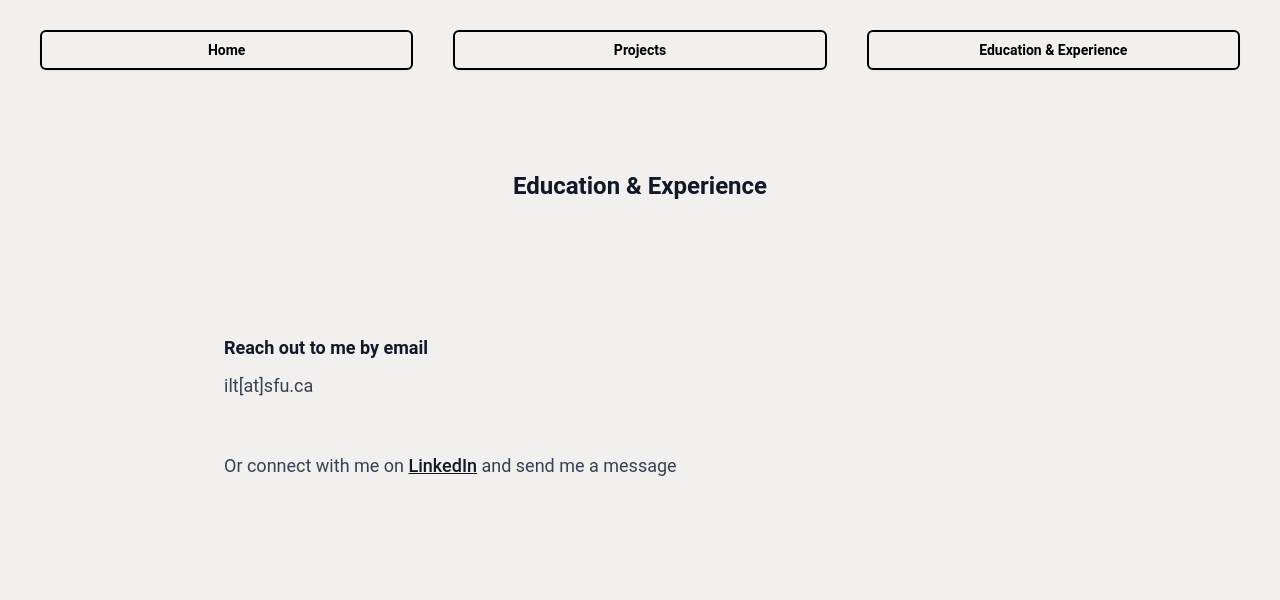
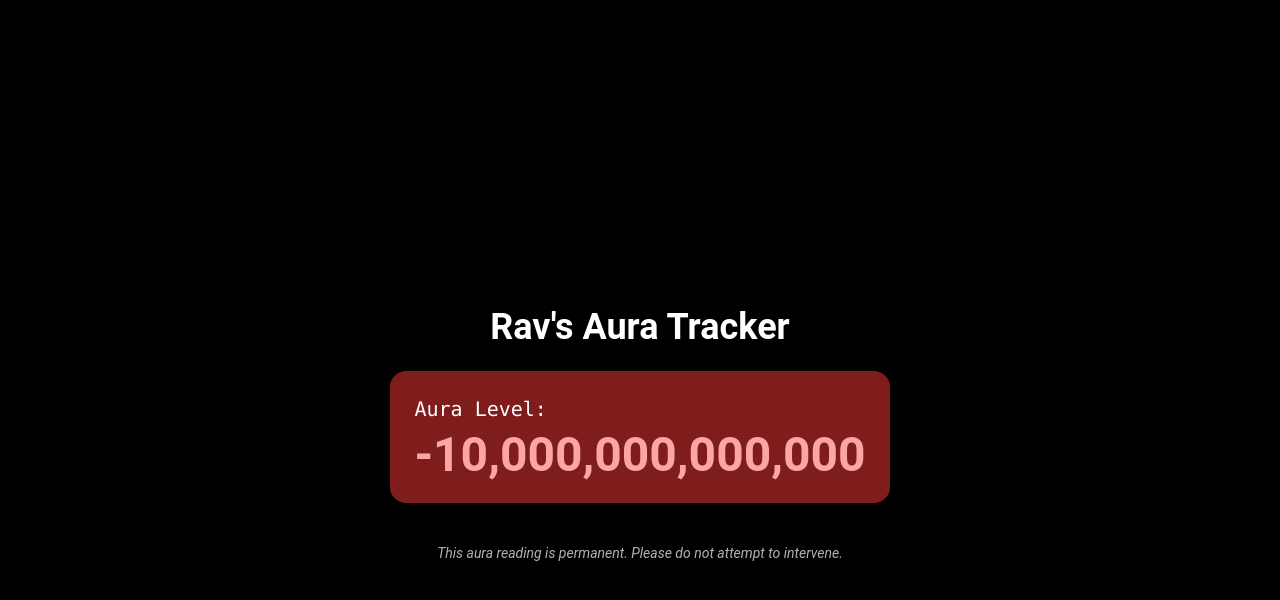
Before and after one commit to IsithaT/isitha-portfolio, a Next.js app in the folder portfolio/: page /contact in a window 1280 px wide. Shown: the top 600 px of the page. Built offline with nearby package versions, Linux system fonts and the light colour scheme.

Commit message:
temp Update page.tsx for a lil joke :)

```diff
--- a/portfolio/src/app/contact/page.tsx
+++ b/portfolio/src/app/contact/page.tsx
@@ -1,26 +1,24 @@
 import React from 'react'
 import NavBar from '@/components/NavBar'
 
-const Contact = () => {
-
+const RavAura = () => {
+    const aura = -10000000000000;
 
     return (
-        <div className="flex flex-col h-screen w-full">
+        <div className="flex flex-col h-screen w-full bg-black text-white">
             <NavBar />
-            <div className="flex h-screen w-full flex-col items-center">
-                <span className='mt-[100px] prose'>
-                  <h2>Education & Experience</h2>
-                </span>
-                <div className="w-[65%] h-[100] min-h-fit flex flex-col gap-13 justify-between mt-[100px]">
-                    <div className="prose-full-width flex flex-col justify-center">
-                        <h4>Reach out to me by email</h4>
-                        <p>ilt[at]sfu.ca</p>
-                        <p>Or connect with me on <a href="https://www.linkedin.com/in/isithat/">LinkedIn</a> and send me a message</p>
-                    </div>
+            <div className="flex flex-col items-center justify-center h-full">
+                <h1 className="text-4xl font-bold mb-6">Rav's Aura Tracker</h1>
+                <div className="bg-red-900 p-6 rounded-2xl shadow-xl">
+                    <p className="text-xl font-mono">Aura Level:</p>
+                    <p className="text-5xl font-bold text-red-300 mt-2">{aura.toLocaleString()}</p>
                 </div>
+                <p className="mt-10 text-sm italic opacity-70">
+                    This aura reading is permanent. Please do not attempt to intervene.
+                </p>
             </div>
         </div>
-    )
+    );
 }
 
-export default Contact
+export default RavAura;
```
